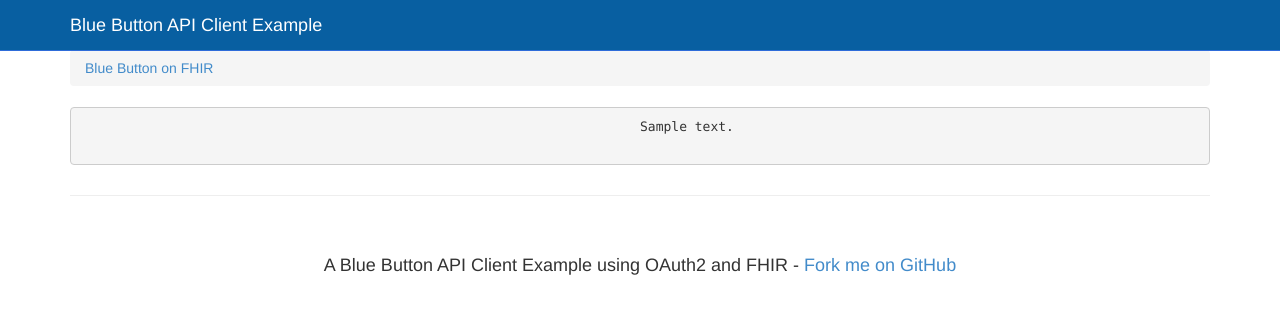
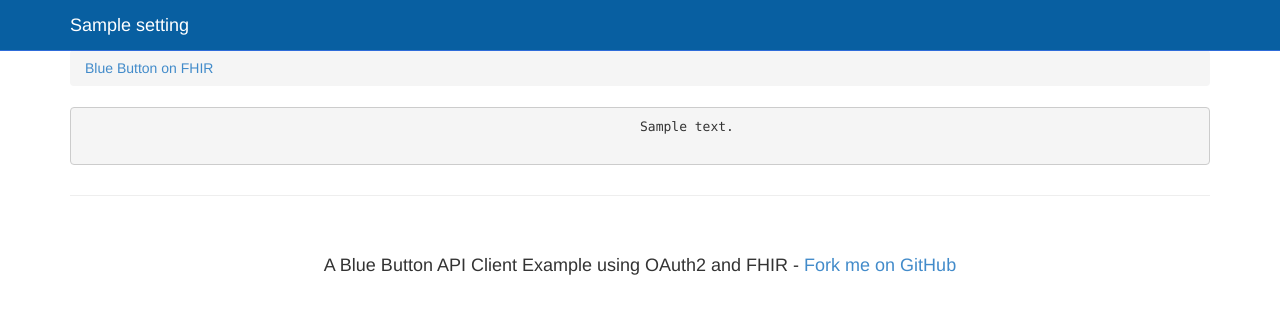
Before and after one commit to CMSgov/bluebutton-sample-client-django, a Django app: template bbc/apps/patient/templates/bbof.html in a window 1280 px wide. Shown: the top 314 px of the page. Run offline with Django 3.2, Linux system fonts and the light colour scheme; the template is opened without the code that fills it: most values are stand-ins (such as "Sample title", 1, 10 or a date in 2020).

Commit message:
Parameterize app title

```diff
--- a/bbc/bbc/settings/base.py
+++ b/bbc/bbc/settings/base.py
@@ -155,6 +155,7 @@
 SOCIAL_AUTH_OAUTH2IO_SCOPE = []
 OAUTH2IO_HOST = "https://dev.bluebutton.cms.fhirservice.net"
 OAUTH2_PROVIDER_NAME = "CMS"
+APP_TITLE = "Blue Putton Client Example"
 SOCIAL_AUTH_ALWAYS_ASSOCIATE = True
 # the trailing slash is necessary, because python-social-auth does not follow
 # redirects by default.
@@ -182,4 +183,5 @@
 SETTINGS_EXPORT = [
     'OAUTH2_PROVIDER_NAME',
     'OAUTH2IO_HOST',
+    'APP_TITLE'
 ]
--- a/bbc/templates/include/top-nav.html
+++ b/bbc/templates/include/top-nav.html
@@ -8,7 +8,7 @@
             <span class="icon-bar"></span>
             <span class="icon-bar"></span>
           </button>
-          <a class="navbar-brand" href="/">Blue Button API Client Example</a>
+          <a class="navbar-brand" href="/">{{settings.APP_TITLE}}</a>
         </div>
 
         <!-- Collect the nav links, forms, and other content for toggling -->
```
